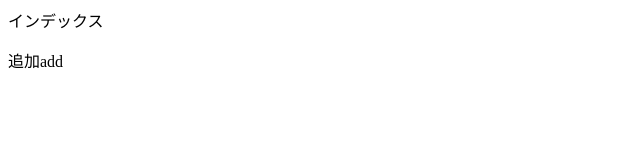
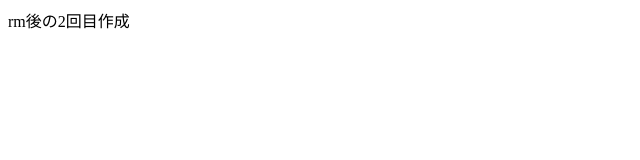
Before and after one commit to pyama123/git_tutorial, a plain HTML site: page index.html in a window 1280 px wide. Shown: the whole page, without its empty margins (0-640 px from the left). Drawn offline with Linux system fonts and the light colour scheme.

Commit message:
rm後のcommit

```diff
--- a/index.html
+++ b/index.html
@@ -1,2 +1 @@
-<p>インデックス</p>
-<p>追加add</p>
+<p>rm後の2回目作成</p>
```
